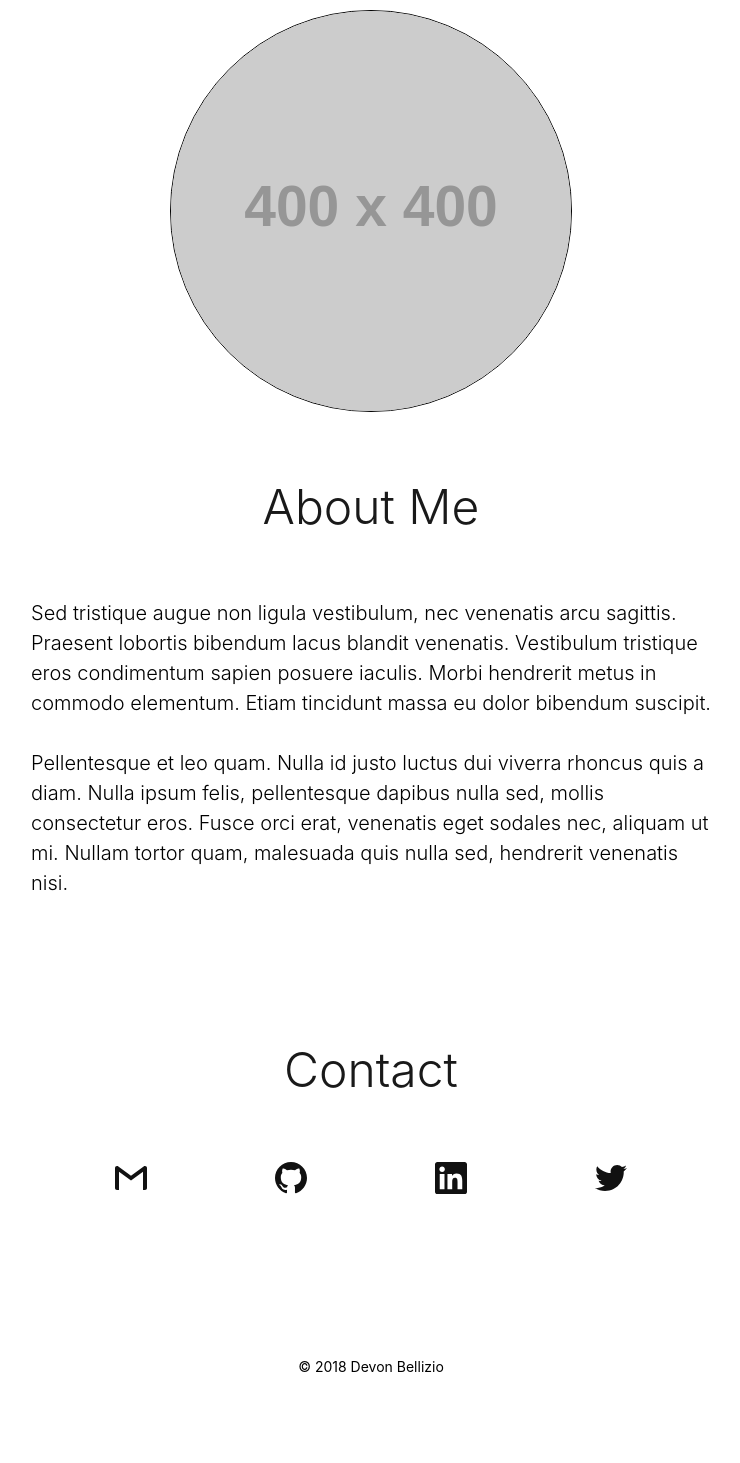
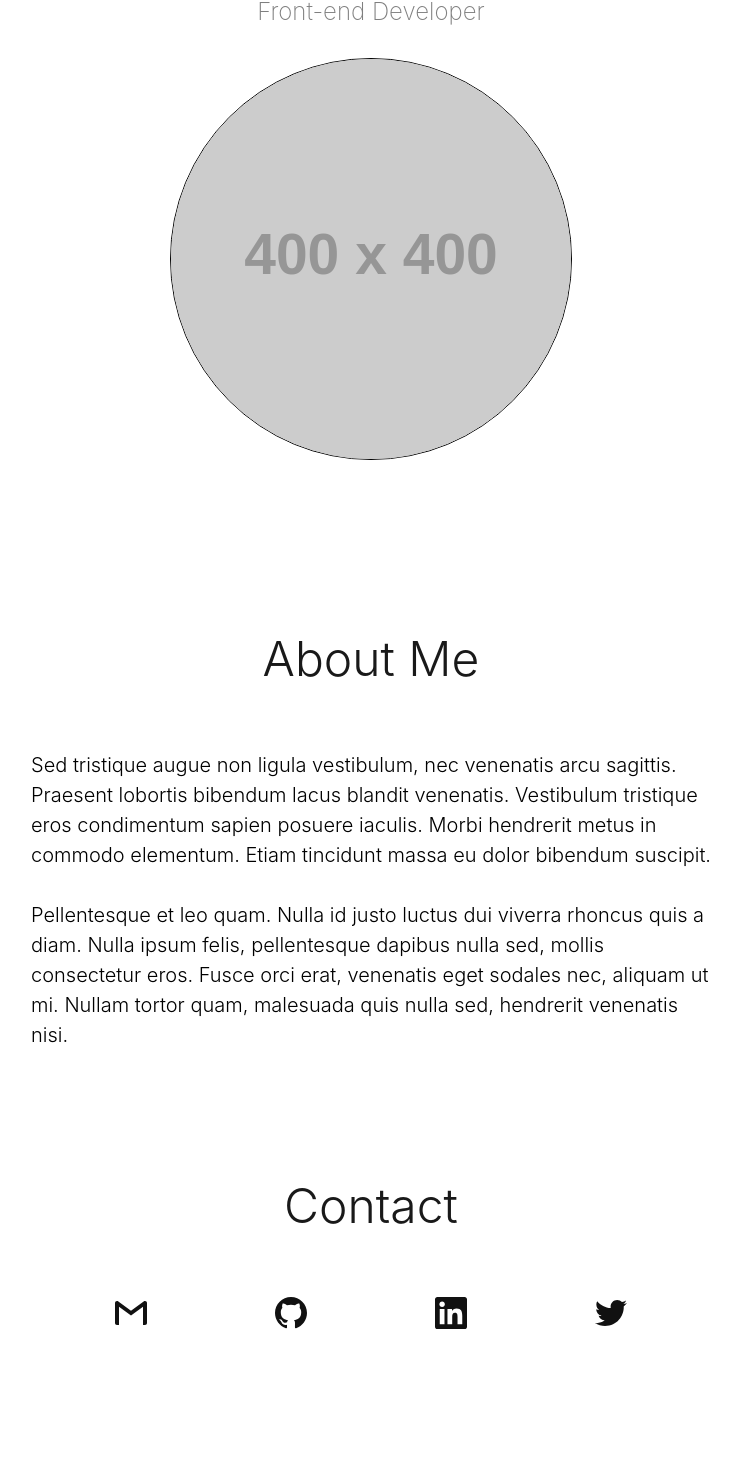
Before and after one commit to bellizio/belliz.io, an Angular app: page / in a window 1280 px wide. Shown: the part 233-1696 px from the top of the page, without its empty margins (269-1009 px from the left). Before the commit the page ends 1640 px from the top, so only its background shows below. Built offline with nearby package versions, Linux system fonts and the light colour scheme; what @angularclass/hmr would draw is missing.

Commit message:
more style and layout updates

```diff
--- a/src/app/_shared/components/footer/footer.component.html
+++ b/src/app/_shared/components/footer/footer.component.html
@@ -1,3 +1,3 @@
-<footer class="tc pv4 ph3 ph0-ns">
+<footer class="tc pv3 pv5-l ph3 ph5-l">
   <small class="f6">&copy; {{currentYear}} Devon Bellizio</small>
 </footer>
--- a/src/app/_shared/components/header/header.component.html
+++ b/src/app/_shared/components/header/header.component.html
@@ -1,4 +1,4 @@
-<header class="bg-black-90 fixed w-100">
+<header class="bg-black-90 fixed w-100 shadow-5">
   <nav class="flex items-center justify-between border-box pa3 ph5-l">
     <a class="flex dark-gray link dim" routerLink="">
       <!-- <h1>db</h1> -->
--- a/src/app/about/about.component.html
+++ b/src/app/about/about.component.html
@@ -1,5 +1,4 @@
-<div class="pv3 ph3 ph5-l">
-  <div class="mb5 tc">
+<div class="pv3 pv5-l ph3 ph5-l tc intro-section">
   <h1 class="f3 f2-m f1-l fw3 black-90 mt0 mb2 mb3-ns">
     Devon Bellizio
   </h1>
@@ -8,7 +7,7 @@
   </h2>
   <img src="http://via.placeholder.com/400x400" class="br-100 ba dib" alt="avatar">
 </div>
-  <div class="flex flex-column items-center">
+<div class="pv3 pv5-l ph3 ph5-l flex flex-column items-center">
   <h1 class="f3 f2-m f1-l fw3 black-90 mt0 mb4 mb5-ns tc">
     About Me
   </h1>
@@ -18,8 +17,7 @@
     massa eu dolor bibendum suscipit.
     <br>
     <br> Pellentesque et leo quam. Nulla id justo luctus dui viverra rhoncus quis a diam. Nulla ipsum felis, pellentesque dapibus
-      nulla sed, mollis consectetur eros. Fusce orci erat, venenatis eget sodales nec, aliquam ut mi. Nullam tortor quam,
-      malesuada quis nulla sed, hendrerit venenatis nisi.
+    nulla sed, mollis consectetur eros. Fusce orci erat, venenatis eget sodales nec, aliquam ut mi. Nullam tortor quam, malesuada
+    quis nulla sed, hendrerit venenatis nisi.
   </p>
 </div>
-</div>
--- a/src/app/contact/contact.component.html
+++ b/src/app/contact/contact.component.html
@@ -1,4 +1,4 @@
-<div class="pv6 ph3 ph5-l tc">
+<div class="pv3 pv5-l ph3 ph5-l tc">
   <h1 class="f3 f2-m f1-l fw3 black-90 mt0 mb4 mb5-ns">
     Contact
   </h1>
--- a/src/assets/css/styles.scss
+++ b/src/assets/css/styles.scss
@@ -1,4 +1,7 @@
 @charset 'utf-8';
+
+$header-offset-small: 64px;
+$header-offset-large: 96px;
 
 html,
 body {
@@ -6,11 +9,19 @@ body {
 }
 
 .layout-container {
-  margin-top: 64px;
+  margin-top: $header-offset-small;
+}
+
+.intro-section {
+  height: calc(100vh - #{$header-offset-small});
 }
 
 @media screen and (min-width: 30em) {
   .layout-container {
-    margin-top: 96px;
+    margin-top: #{$header-offset-large};
+  }
+
+  .intro-section {
+    height: calc(100vh - #{$header-offset-large});
   }
 }
```
Lines whose indentation alone changed are shown as unchanged.
